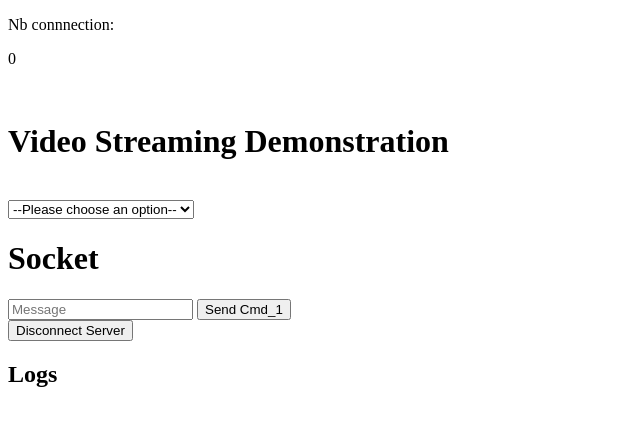
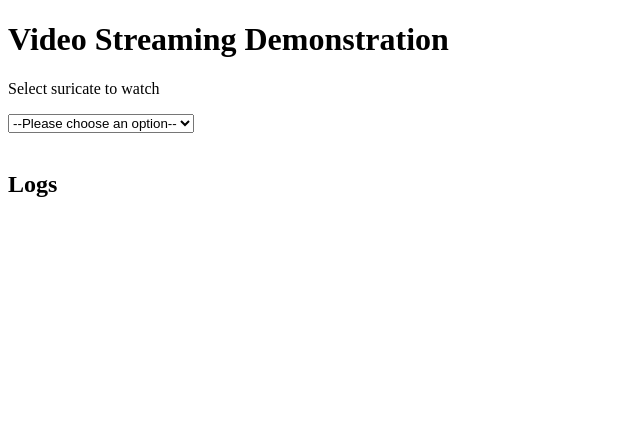
Before and after one commit to dkleinbe/suricatewatcher_server, a Flask app: page / in a window 1280 px wide. Shown: the top 426 px of the page, without its empty margins (0-640 px from the left). Run offline with Flask 2, Linux system fonts and the light colour scheme; parts of the project's set-up code (start-up, migrations or seed data) failed here and were passed over; some libraries are stand-ins or nearby versions.

Commit message:
add remove suricate client

```diff
--- a/server/suricate_server.py
+++ b/server/suricate_server.py
@@ -43,9 +43,6 @@ class Server:
 		self._suricate_sid = 'NOT_SET'
 		self._suricates = {}
 		self._suricate_rooms = {}
-
-		self._suricates['AZE'] = Suricate('AZE')
-		self._suricates['QSD'] = Suricate('QSD')
 
 		socketio.on_namespace(WatcherDebugNS('/debug', suricate_server=self))
 		socketio.on_namespace(SuricateVideoStreamNS('/suricate_video_stream', suricate_server=self))
@@ -94,13 +91,17 @@ class Server:
 		suricate.sid_cmd = request.sid
 		self._suricates[id] = suricate
 
+	def remove_suricate(self, id):
+
+		del self._suricates[id]
+
 	def suricate_id(self, sid):
 		''' return index of suricate with sid_cmd == sid in _suricates dict '''
 
 		# get index of suricate with sid_cmd == sid in _suricates dict '''
-		id = [ x.sid_cmd for x in list(self._suricates.values()) ].index(sid)
+		index = [ x.sid_cmd for x in list(self._suricates.values()) ].index(sid)
 
-		return self._suricates[id]
+		return list(self._suricates.values())[index]
 
 	def toJSON(self):
 		return json.dumps(self, default=lambda o: o.__dict__, sort_keys=True, indent=4)
--- a/server/templates/index.html
+++ b/server/templates/index.html
@@ -23,7 +23,14 @@
 
             socket_cmd.on('add_suricate', function(msg, cb) {
                 //var aze = JSON.parse(msg)
-                $('#suricates-select').append('<option value="' + msg.suricate_id + '">' + msg.name + '</option>')
+                $('#suricates-select').append('<option id="' + msg.suricate_id + '" value="' + msg.suricate_id + '">' + msg.name + '</option>')
+                if (cb)
+                    cb();
+            });
+
+            socket_cmd.on('remove_suricate', function(msg, cb) {
+                console.log('removing :' + msg.suricate_id);
+                $('#' + msg.suricate_id).remove();
                 if (cb)
                     cb();
             });
@@ -52,31 +59,19 @@
     </script>
 
 </head>
-<p>Nb connnection:</p>
-<p>{{ connection_count }}</p>
-<img style="background-color:white;">
-
+<body>
 	<h1>Video Streaming Demonstration</h1>
-    <img id="video-frame"></img>
-
+    <p>Select suricate to watch</p>
     <div>
         <select name="suricates" id="suricates-select">
             <option value="none">--Please choose an option--</option>
             {% for key, value in suricate_server._suricates.items() %}
-                <option value="{{ value.id }}">Suricate {{ loop.index }}</option>
+                <option id="{{ value.id }}" value="{{ value.id }}">Suricate {{ loop.index }}</option>
             {% endfor %}
         </select>
     </div>
+    <img id="video-frame"></img>
 
-    <h1 style="background-color:white;">Socket</h1>
-    <form id="cmd_1" method="POST" action='#'>
-        <input type="text" name="cmd_1_data" id="cmd_1_data" placeholder="Message">
-        <input type="submit" value="Send Cmd_1">
-    </form>
-
-    <form id="disconnect" method="POST" action="#">
-        <input type="submit" value="Disconnect Server">
-    </form>
     <h2 style="background-color:white;">Logs</h2>
     <div id="log" ></div>
 </body>
```
Also changed, not shown: server/suricate_cmd_ns.py (+12 -2 lines).
